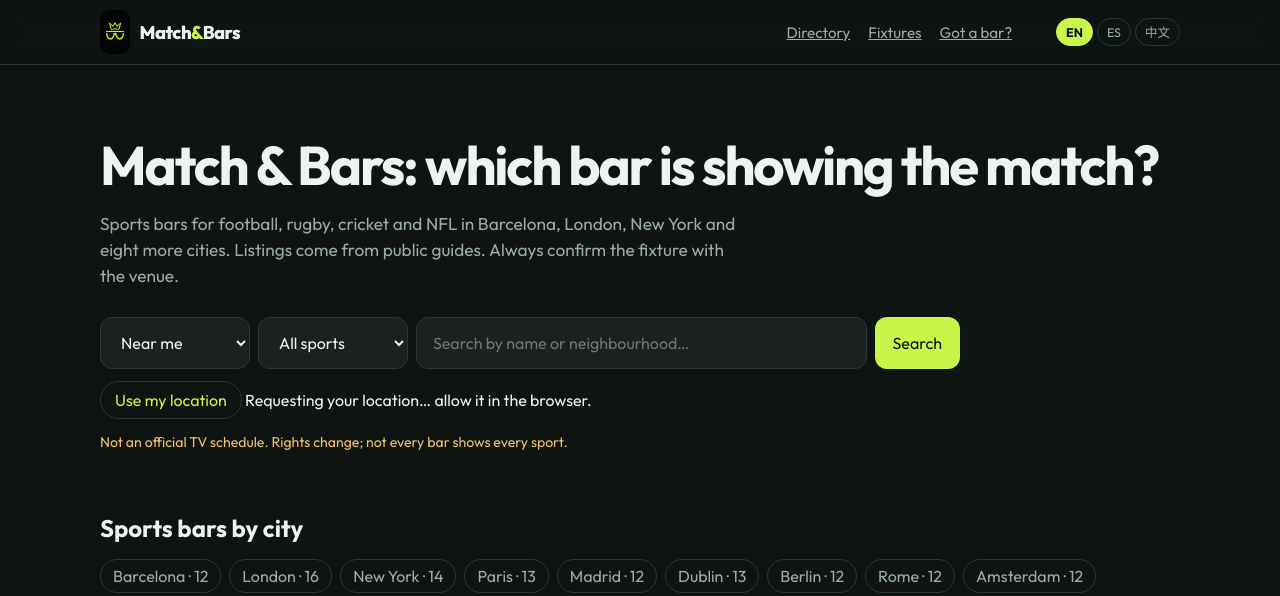
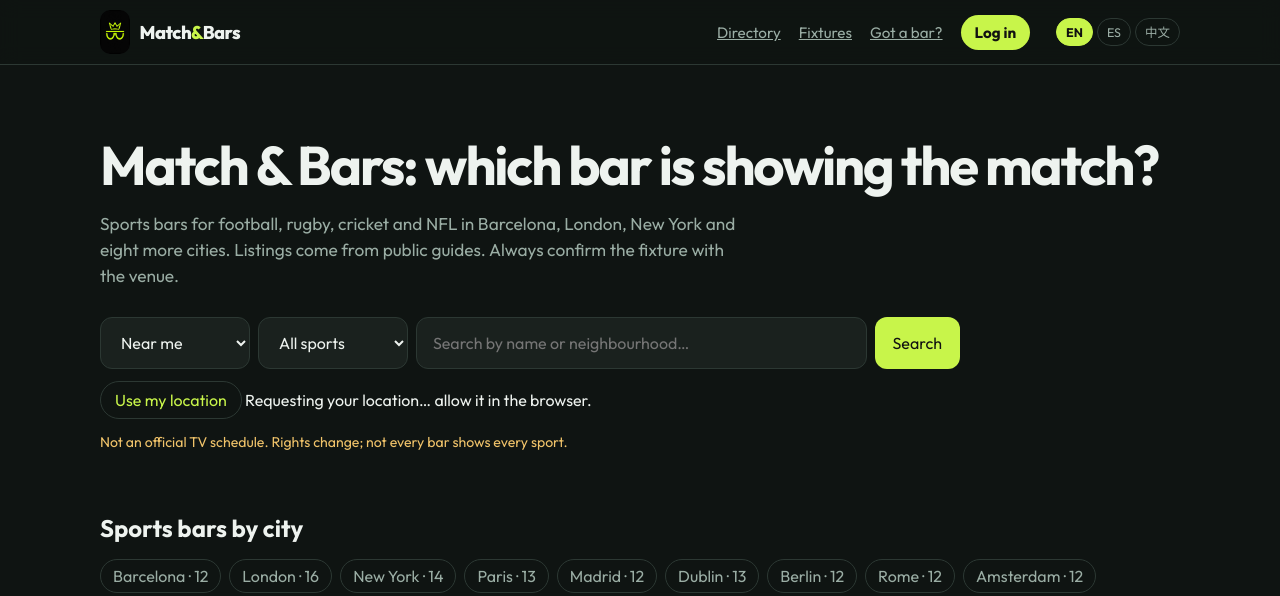
Before and after one commit to noisette-collab/matchandbars, a plain HTML site: page index.html in a window 1280 px wide. Shown: the top 596 px of the page. Drawn offline with nearby package versions, Linux system fonts and the light colour scheme.

Commit message:
Add files via upload

```diff
--- a/community.js
+++ b/community.js
@@ -1,4 +1,4 @@
-import { createClient } from "https://esm.sh/@supabase/supabase-js@2";
+import { createClient } from "https://cdn.jsdelivr.net/npm/@supabase/supabase-js@2/+esm";
 
 const sb = createClient(
   "https://tzhnxzeueirtiasqzxmj.supabase.co",
--- a/index.html
+++ b/index.html
@@ -25,7 +25,7 @@
         <a href="#directori" data-i18n="navDir">Directory</a>
         <a href="fixtures.html" data-i18n="navFix">Fixtures</a>
         <a href="#bars-owners" data-i18n="navOwners">Got a bar?</a>
-        <span id="auth-box"></span>
+        <span id="auth-box"><button type="button" id="open-auth">Log in</button></span>
         <div class="langs" role="navigation" aria-label="Language">
           <button type="button" data-lang="en">EN</button>
           <button type="button" data-lang="es">ES</button>
--- a/styles.css
+++ b/styles.css
@@ -58,7 +58,7 @@
   border-radius: 999px; padding: 6px 12px; cursor: pointer; font: inherit;
 }
 .filters a.chip { text-decoration: none; display: inline-block; }
-#auth-box button, .cform button { background: transparent; border: 1px solid var(--line); color: var(--accent); border-radius: 999px; padding: 6px 12px; cursor: pointer; font: inherit; }
+#auth-box button, .cform button { background: #c8f54a; border: 0; color: #111; border-radius: 999px; padding: 8px 14px; cursor: pointer; font: inherit; font-weight: 700; }
 .auth-who { color: var(--muted); font-size: .85rem; }
 .community { border-top: 1px solid var(--line); margin-top: 8px; padding-top: 8px; }
 .cmt { margin: 4px 0; font-size: .88rem; }
```
